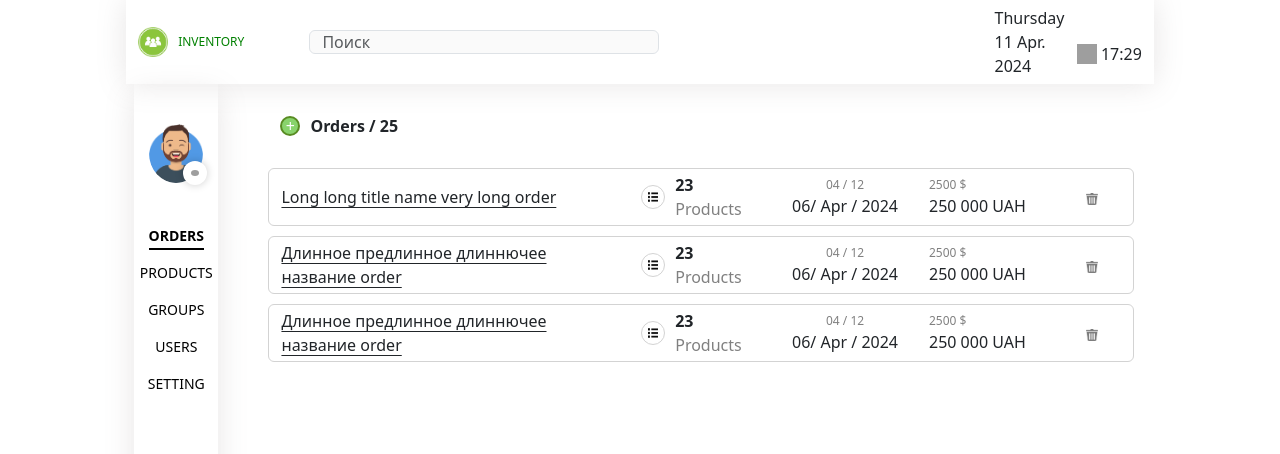
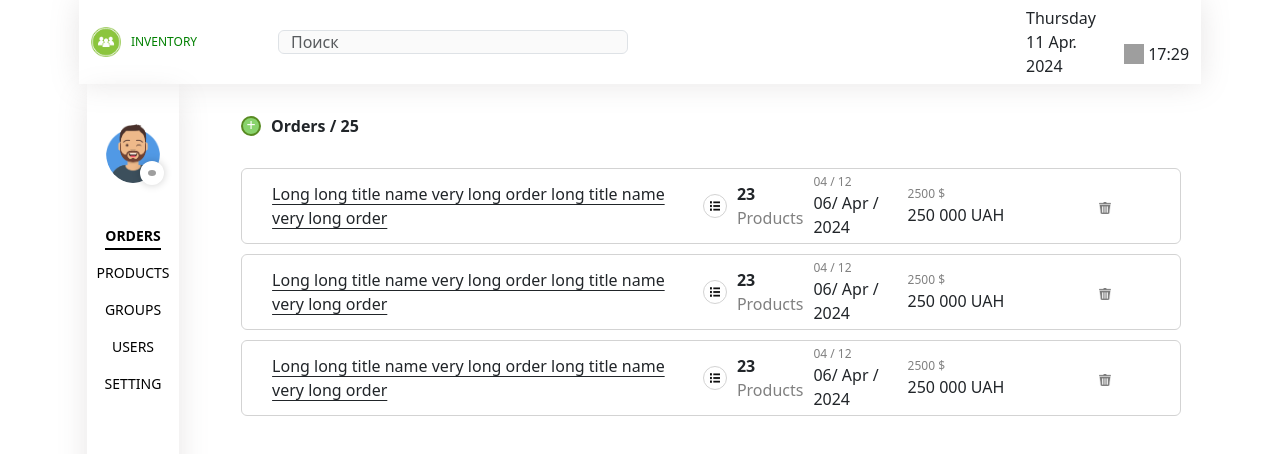
Before and after one commit to Lobovem/DzenCode, a React (Vite) app: page / in a window 1280 px wide. Shown: the top 454 px of the page. Built offline with nearby package versions, Linux system fonts and the light colour scheme; grey boxes are pictures that could not be loaded.

Commit message:
feat(Orders): add layout and styles to components of detailOrder

```diff
--- a/src/components/Orders/Orders.scss
+++ b/src/components/Orders/Orders.scss
@@ -3,13 +3,13 @@
   justify-content: center;
   align-items: center;
   width: 20px;
+  height: 20px;
   padding: 0;
-  height: 20px;
   border: none;
   font-size: 16px;
   background-color: rgba(80, 190, 36, 0.669);
   border: 2px solid rgba(69, 111, 5, 0.712);
-  padding-bottom: 1px;
+  padding-bottom: 2px;
 
   &:hover {
     background-color: lightgray;
@@ -34,11 +34,19 @@
   }
 
 
+
 }
 
 .listItem {
   margin-left: 0;
   padding-left: 0;
+  display: flex;
+  flex: 1;
+
+  &__itemWrap {
+    flex: 1;
+
+  }
 
   &__item {
     border: 1px solid lightgrey;
@@ -46,21 +54,37 @@
     margin-bottom: 10px;
     padding-top: 4px;
     padding-bottom: 4px;
+    display: flex;
+    flex: 1;
+    gap: 10px;
+    padding: 4px 10px 4px 30px;
 
     &:hover {
       box-shadow: 0 0 20px rgba(133, 125, 125, 0.2);
     }
   }
 
+  &__titleWrap {
+    flex: 1;
+    flex-basis: 50%;
+
+  }
+
   &__title {
     text-decoration: underline;
     text-underline-offset: 4px;
+    flex: 1;
+
   }
 
-  &__count {
+  &__countWrap {
     display: flex;
     align-items: center;
     gap: 10px;
+    flex: 1;
+    flex-basis: 10%;
+
+
   }
 
   &__iconListWrap {
@@ -71,7 +95,8 @@
     padding: 0;
     display: flex;
     justify-content: center;
-    align-items: center
+    align-items: center;
+
   }
 
   &__iconList {
@@ -87,6 +112,12 @@
     color: gray;
   }
 
+  &__dateWrap {
+    flex: 1;
+    flex-basis: 10%;
+
+  }
+
   &__date {
     display: flex;
     flex-direction: column;
@@ -98,14 +129,120 @@
     color: gray;
   }
 
+  &__priceWrap {
+    flex: 1;
+    flex-basis: 20%;
+
+  }
+
   &__priceShort {
     font-size: 12px;
     color: gray;
   }
 
   &__iconTrush {
+    flex: 1;
+    flex-basis: 10%;
+  }
+
+}
+
+.iconTrush {
+  &__icon {
     width: 12px;
     height: 12px;
     opacity: 0.7;
   }
 }
+
+.detailOrder {
+  flex: 1;
+  flex-basis: 30%; //TODO check out it style
+  margin-left: 20px;
+  border: 1px solid lightgray;
+  border-radius: 6px;
+  position: relative;
+  // padding: 20px 10px 4px 20px;
+  padding-top: 20px;
+
+
+  &__btnCloseWrap {
+    width: 30px;
+    height: 30px;
+    border: 1px solid lightgray;
+    border-radius: 20px;
+    display: flex;
+    justify-content: center;
+    align-items: center;
+    font-size: 8px;
+    background-color: white;
+    position: absolute;
+    right: -14px;
+    top: -10px;
+    box-shadow: 0 0 10px rgba(27, 25, 25, 0.2);
+  }
+
+  &__btnClose {
+    padding: 10px;
+  }
+
+  &__title {
+    font-weight: 600;
+    margin-bottom: 20px;
+    margin-left: 20px;
+  }
+
+  &__buttonWrap {
+    display: flex;
+    gap: 10px;
+    align-items: center;
+    margin-bottom: 20px;
+    margin-left: 20px;
+  }
+}
+
+.item {
+  display: flex;
+  gap: 30px;
+  align-items: center;
+  padding-top: 4px;
+  padding-bottom: 4px;
+  padding-left: 25px;
+  padding-right: 20px;
+  border-top: 1px solid lightgray;
+
+  &:hover {
+    box-shadow: 0 0 20px rgba(133, 125, 125, 0.2);
+  }
+
+  &__status {
+
+    color: green;
+
+    &_sm {
+      width: 10px;
+      height: 10px;
+      background-color: green;
+      border-radius: 6px;
+    }
+  }
+
+  &__img {
+    width: 40px;
+    height: 30px;
+  }
+
+  &__title {
+    text-decoration: underline;
+    margin-right: 40px;
+  }
+
+  &__titleDesc {
+    font-size: 12px;
+    color: gray;
+  }
+
+  &__iconTrush {
+    margin-left: auto;
+  }
+}
--- a/src/components/Orders/Orders.tsx
+++ b/src/components/Orders/Orders.tsx
@@ -1,7 +1,8 @@
-import { Button, Col, Container, Image, Row } from 'react-bootstrap';
+import { Button, CloseButton, Image } from 'react-bootstrap';
 import { FC } from 'react';
 import iconList from '../../assets/iconList.png';
 import iconTrush from '../../assets/iconTrush.png';
+import imgMonitor from '../../assets/monitor.png';
 import './Orders.scss';
 
 export const Orders: FC = () => {
@@ -12,12 +13,197 @@ export const Orders: FC = () => {
         <p className="orders__headerTitle">Orders / 25</p>
       </div>
 
-      <Container fluid className="orders__listItem listItem">
-        <Row className="align-items-center listItem__item">
-          <Col md={5}>
-            <p className="listItem__title">Long long title name very long order</p>
+      <div className="orders__listItem listItem">
+        <div className="listItem__itemWrap">
+          <div className="align-items-center listItem__item">
+            <div className="listItem__titleWrap">
+              <p className="listItem__title">
+                Long long title name very long order long title name very long order{' '}
+              </p>
+            </div>
+
+            <div className="listItem__countWrap">
+              <Button variant="white" className="listItem__iconListWrap">
+                <Image src={iconList} className="listItem__iconList" />
+              </Button>
+
+              <div>
+                <p className="listItem__countProducts">23</p>
+                <p className="listItem__countProductsDesc">Products</p>
+              </div>
+            </div>
+
+            <div className="listItem__dateWrap">
+              <p className="listItem__dateShort">04 / 12</p>
+              <p className="listItem__dateLarge">06/ Apr / 2024</p>
+            </div>
+
+            <div className="listItem__priceWrap">
+              <p className="listItem__priceShort">2500 $</p>
+              <p className="listItem__priceLarge">250 000 UAH</p>
+            </div>
+
+            <div className="listItem__iconTrush iconTrush">
+              <Button variant="white">
+                <Image src={iconTrush} className="iconTrush__icon" />
+              </Button>
+            </div>
+          </div>
+
+          <div className="align-items-center listItem__item">
+            <div className="listItem__titleWrap">
+              <p className="listItem__title">
+                Long long title name very long order long title name very long order{' '}
+              </p>
+            </div>
+
+            <div className="listItem__countWrap">
+              <Button variant="white" className="listItem__iconListWrap">
+                <Image src={iconList} className="listItem__iconList" />
+              </Button>
+
+              <div>
+                <p className="listItem__countProducts">23</p>
+                <p className="listItem__countProductsDesc">Products</p>
+              </div>
+            </div>
+
+            <div className="listItem__dateWrap">
+              <p className="listItem__dateShort">04 / 12</p>
+              <p className="listItem__dateLarge">06/ Apr / 2024</p>
+            </div>
+
+            <div className="listItem__priceWrap">
+              <p className="listItem__priceShort">2500 $</p>
+              <p className="listItem__priceLarge">250 000 UAH</p>
+            </div>
+
+            <div className="listItem__iconTrush iconTrush">
+              <Button variant="white">
+                <Image src={iconTrush} className="iconTrush__icon" />
+              </Button>
+            </div>
+          </div>
+
+          <div className="align-items-center listItem__item">
+            <div className="listItem__titleWrap">
+              <p className="listItem__title">
+                Long long title name very long order long title name very long order{' '}
+              </p>
+            </div>
+
+            <div className="listItem__countWrap">
+              <Button variant="white" className="listItem__iconListWrap">
+                <Image src={iconList} className="listItem__iconList" />
+              </Button>
+
+              <div>
+                <p className="listItem__countProducts">23</p>
+                <p className="listItem__countProductsDesc">Products</p>
+              </div>
+            </div>
+
+            <div className="listItem__dateWrap">
+              <p className="listItem__dateShort">04 / 12</p>
+              <p className="listItem__dateLarge">06/ Apr / 2024</p>
+            </div>
+
+            <div className="listItem__priceWrap">
+              <p className="listItem__priceShort">2500 $</p>
+              <p className="listItem__priceLarge">250 000 UAH</p>
+            </div>
+
+            <div className="listItem__iconTrush iconTrush">
+              <Button variant="white">
+                <Image src={iconTrush} className="iconTrush__icon" />
+              </Button>
+            </div>
+          </div>
+        </div>
+
+        {/* <div className="orders__detailWrap detailOrder">
+          <div className="detailOrder__btnCloseWrap">
+            <CloseButton className="detailOrder__btnClose" />
+          </div>
+
+          <p className="detailOrder__title">
+            Long long title name very long order long title name very long order
+          </p>
+
+          <div className="detailOrder__buttonWrap">
+            <Button className="rounded-circle button">+</Button>
+            <p>Add product</p>
+          </div>
+
+          <div className="detailOrder__listItem item">
+            <div className="item__status item__status_sm"></div>
+            <Image className="item__img" src={imgMonitor} />
+
+            <div className="item__titleWrap">
+              <p className="item__title">
+                Samsung 49-inch Odyssey G9 Curved Gaming Monitor with QLED
+              </p>
+              <p className="item__titleDesc">SN- 9876543210</p>
+            </div>
+
+            <p className="item__status">Free</p>
+
+            <div className="item__iconTrush iconTrush">
+              <Button variant="white">
+                <Image src={iconTrush} className="iconTrush__icon" />
+              </Button>
+            </div>
+          </div>
+
+          <div className="detailOrder__listItem item">
+            <div className="item__status item__status_sm"></div>
+            <Image className="item__img" src={imgMonitor} />
+
+            <div className="item__titleWrap">
+              <p className="item__title">
+                Samsung 49-inch Odyssey G9 Curved Gaming Monitor with QLED
+              </p>
+              <p className="item__titleDesc">SN- 9876543210</p>
+            </div>
+
+            <p className="item__status">Free</p>
+
+            <div className="item__iconTrush iconTrush">
+              <Button variant="white">
+                <Image src={iconTrush} className="iconTrush__icon" />
+              </Button>
+            </div>
+          </div>
+
+          <div className="detailOrder__listItem item">
+            <div className="item__status item__status_sm"></div>
+            <Image className="item__img" src={imgMonitor} />
+
+            <div className="item__titleWrap">
+              <p className="item__title">
+                Samsung 49-inch Odyssey G9 Curved Gaming Monitor with QLED
+              </p>
+              <p className="item__titleDesc">SN- 9876543210</p>
+            </div>
+
+            <p className="item__status">Free</p>
+
+            <div className="item__iconTrush iconTrush">
+              <Button variant="white">
+                <Image src={iconTrush} className="iconTrush__icon" />
+              </Button>
+            </div>
+          </div>
+        </div> */}
+
+        {/* <Row className="align-items-center listItem__item">
+          <Col md={5} className="listItem__titleWrap">
+            <p className="listItem__title">
+              Long long title name very long order long title name very long order{' '}
+            </p>
           </Col>
-          <Col md={2} className="listItem__count">
+
+          <Col md={2} className="listItem__countWrap">
             <Button variant="white" className="listItem__iconListWrap">
               <Image src={iconList} className="listItem__iconList" />
             </Button>
@@ -28,17 +214,17 @@ export const Orders: FC = () => {
             </div>
           </Col>
 
-          <Col md={2} className="listItem__date">
+          <Col md={2} className="listItem__dateWrap">
             <p className="listItem__dateShort">04 / 12</p>
             <p className="listItem__dateLarge">06/ Apr / 2024</p>
           </Col>
 
-          <Col md={2}>
+          <Col md={2} className="listItem__priceWrap">
             <p className="listItem__priceShort">2500 $</p>
             <p className="listItem__priceLarge">250 000 UAH</p>
           </Col>
 
-          <Col md={1}>
+          <Col md={1} className="listItem__iconTrushWrap">
             <Button variant="white">
               <Image src={iconTrush} className="listItem__iconTrush" />
             </Button>
@@ -46,10 +232,13 @@ export const Orders: FC = () => {
         </Row>
 
         <Row className="align-items-center listItem__item">
-          <Col md={5}>
-            <p className="listItem__title">Длинное предлинное длиннючее название order</p>
+          <Col md={5} className="listItem__titleWrap">
+            <p className="listItem__title">
+              Long long title name very long order long title name very long order{' '}
+            </p>
           </Col>
-          <Col md={2} className="listItem__count">
+
+          <Col md={2} className="listItem__countWrap">
             <Button variant="white" className="listItem__iconListWrap">
               <Image src={iconList} className="listItem__iconList" />
             </Button>
@@ -60,54 +249,23 @@ export const Orders: FC = () => {
             </div>
           </Col>
 
-          <Col md={2} className="listItem__date">
+          <Col md={2} className="listItem__dateWrap">
             <p className="listItem__dateShort">04 / 12</p>
             <p className="listItem__dateLarge">06/ Apr / 2024</p>
           </Col>
 
-          <Col md={2}>
+          <Col md={2} className="listItem__priceWrap">
             <p className="listItem__priceShort">2500 $</p>
             <p className="listItem__priceLarge">250 000 UAH</p>
           </Col>
 
-          <Col md={1}>
+          <Col md={1} className="listItem__iconTrushWrap">
             <Button variant="white">
               <Image src={iconTrush} className="listItem__iconTrush" />
             </Button>
           </Col>
-        </Row>
-        <Row className="align-items-center listItem__item">
-          <Col md={5}>
-            <p className="listItem__title">Длинное предлинное длиннючее название order</p>
-          </Col>
-          <Col md={2} className="listItem__count">
-            <Button variant="white" className="listItem__iconListWrap">
-              <Image src={iconList} className="listItem__iconList" />
-            </Button>
-
-            <div>
-              <p className="listItem__countProducts">23</p>
-              <p className="listItem__countProductsDesc">Products</p>
-            </div>
-          </Col>
-
-          <Col md={2} className="listItem__date">
-            <p className="listItem__dateShort">04 / 12</p>
-            <p className="listItem__dateLarge">06/ Apr / 2024</p>
-          </Col>
-
-          <Col md={2}>
-            <p className="listItem__priceShort">2500 $</p>
-            <p className="listItem__priceLarge">250 000 UAH</p>
-          </Col>
-
-          <Col md={1}>
-            <Button variant="white">
-              <Image src={iconTrush} className="listItem__iconTrush" />
-            </Button>
-          </Col>
-        </Row>
-      </Container>
+        </Row>  */}
+      </div>
     </div>
   );
 };
```
Also changed, not shown: src/assets/monitor.png (added).
